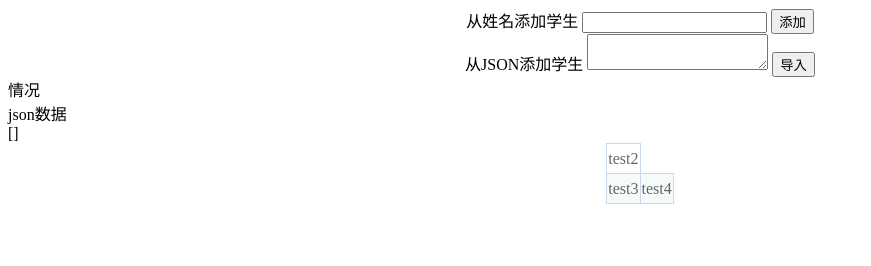
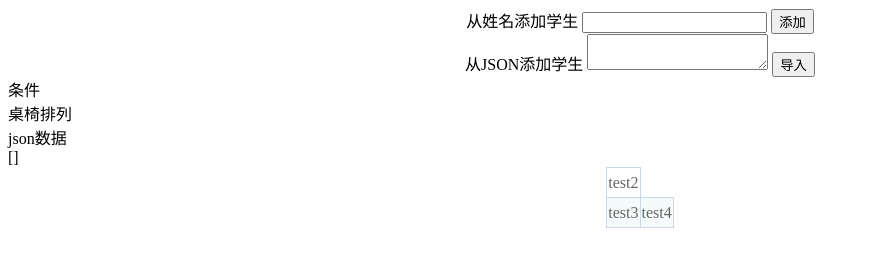
Before and after one commit to iMikeLiu/seats_random, a plain HTML site: page index.html in a window 1280 px wide. Shown: the whole page, without its empty margins (0-871 px from the left). Drawn offline with Linux system fonts and the light colour scheme.

Commit message:
未完待续

```diff
--- a/index.html
+++ b/index.html
@@ -75,7 +75,11 @@
 	<br/>
 </div>
 <div id="ml_conditionDiv">
-	<span>情况</span>
+	<span>条件</span>
+</div>
+<div id="ml_seatsDiv">
+	<span>桌椅排列</span>
+
 </div>
 <div id="ml_jsonDiv">
 	<span>json数据</span>
```
